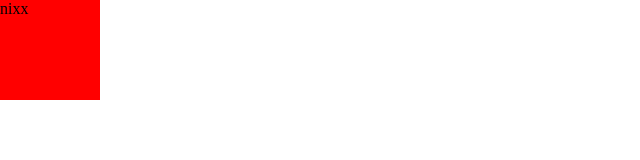
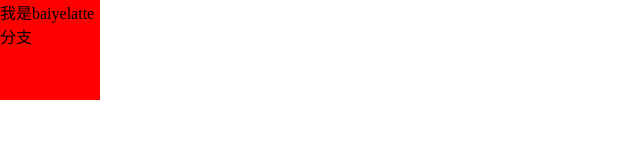
Before and after one commit to baiyelatte/learnReact, a React (Create React App) app: page / in a window 1280 px wide. Shown: the top 160 px of the page, without its empty margins (0-640 px from the left). Built offline with nearby package versions, Linux system fonts and the light colour scheme.

Commit message:
baiyelatteFirstCommit

```diff
--- a/src/01组件化开发/App.js
+++ b/src/01组件化开发/App.js
@@ -7,7 +7,7 @@ class App extends Component {
   render() {
     return (
       <div style={{ width: "100px", height: "100px", backgroundColor: "red" }}>
-        nixx
+        我是baiyelatte分支
       </div>
     );
   }
```
